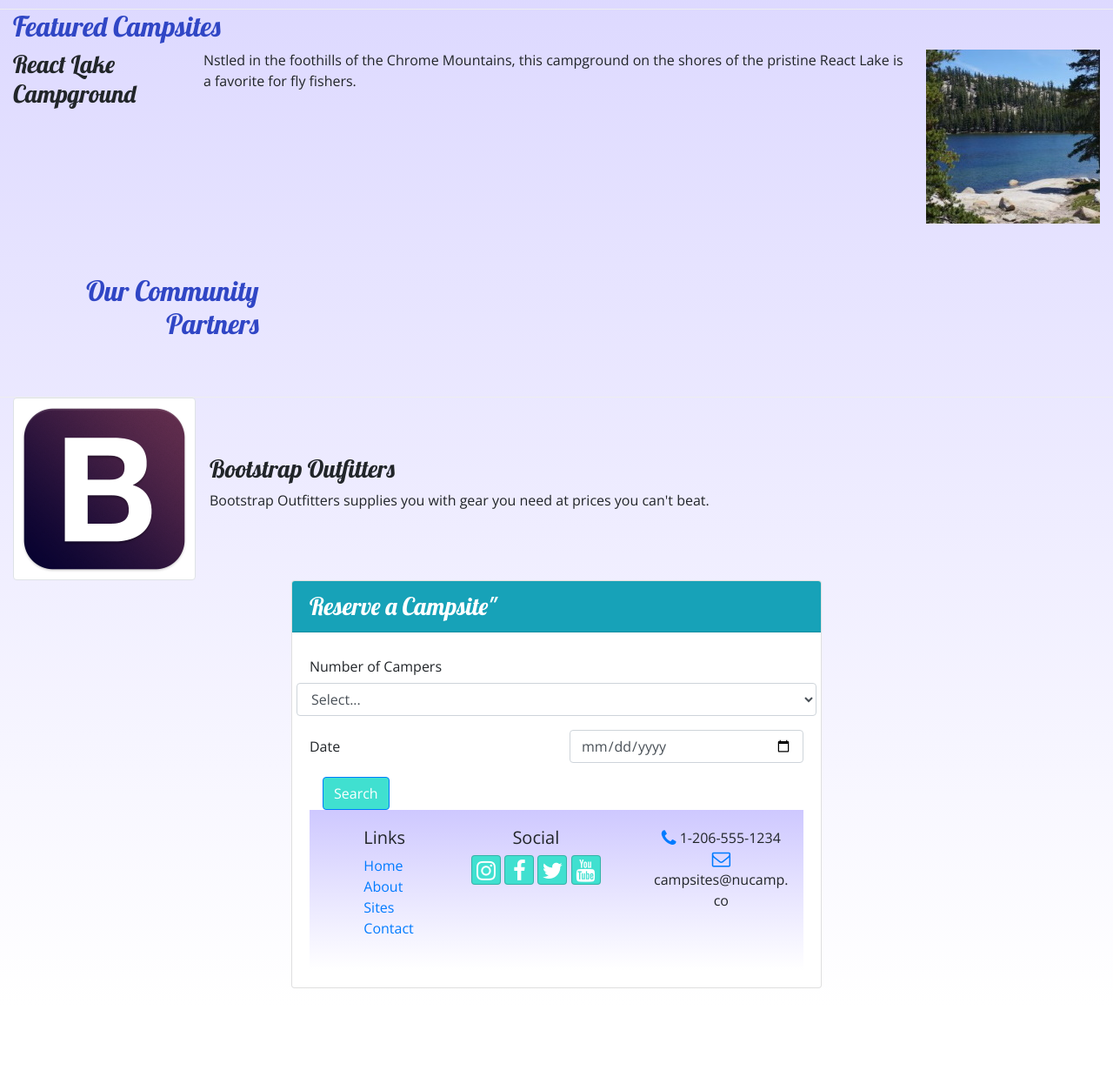
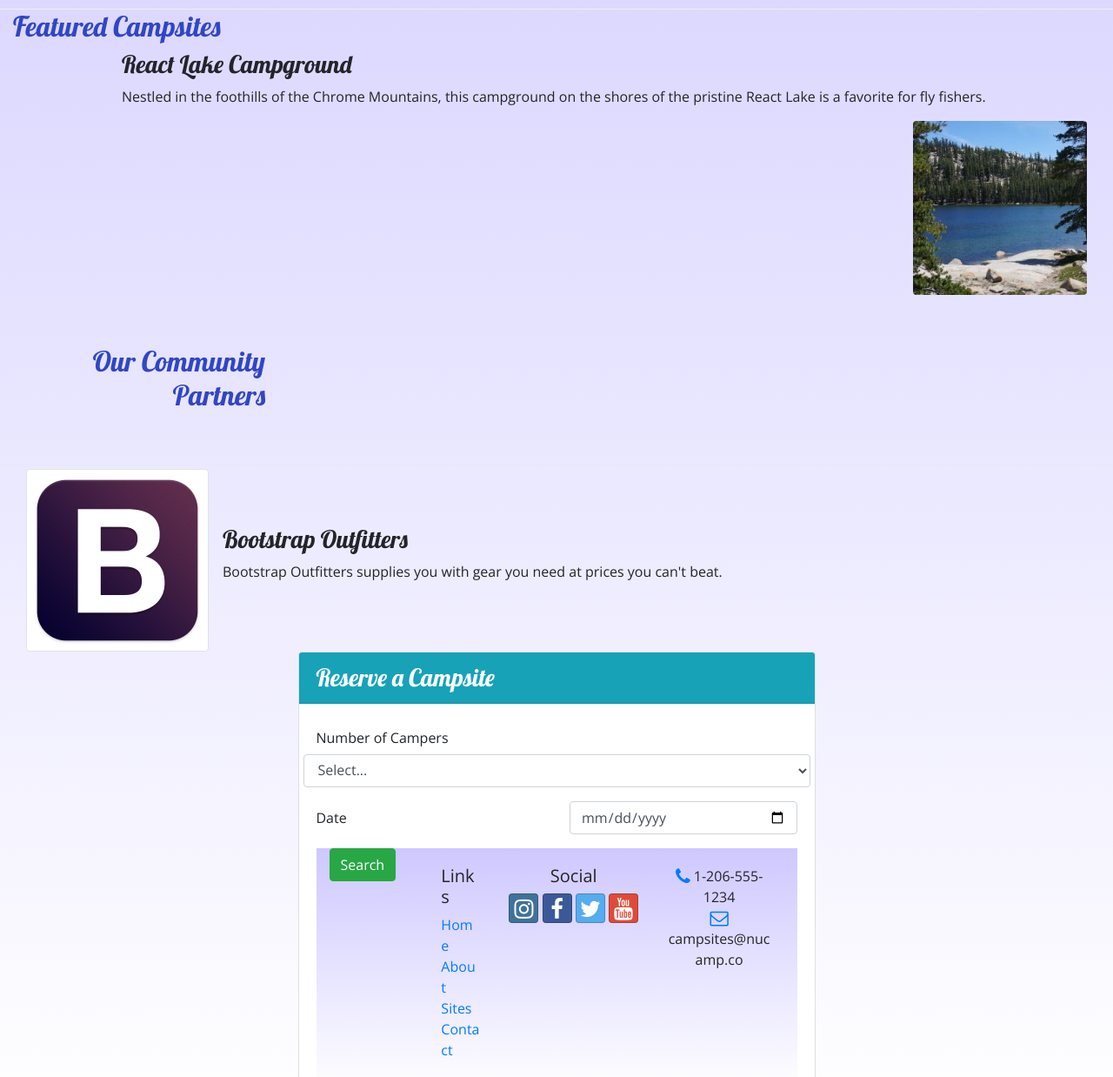
Before and after one commit to lalaloopsi213/Bootstrap, a website: page index.html in a window 1280 px wide. Shown: the part 740-1978 px from the top of the page at 87% size. Before the commit the page ends 1896 px from the top, so only its background shows below. Drawn offline with nearby package versions, Linux system fonts and the light colour scheme.

Commit message:
commit on main

```diff
--- a/css/styles.css
+++ b/css/styles.css
@@ -2,16 +2,14 @@ body {
     font-family: "Open Sans", sans-serif;
 }
 
-.btn {
+.btn-primary {
 
 
     color: #FFFFFF;
 
 
     background-color: turquoise
-
-
-    }
+}
 
 h1,
 h2,
@@ -27,7 +25,7 @@ header h2 {
     color: #CEC8FF;
 }
 
-.site-footer{
+.site-footer {
     background-image: linear-gradient(#CEC8FF, white);
     padding: 20px 0;
 }
--- a/index.html
+++ b/index.html
@@ -94,10 +94,13 @@
             <div class="media">
                 <div class=" media-body">
                 </div>
-                <h3 class="text-sm-left"> React Lake Campground</h3>
-                <p class="d-none d-sm-block">Nstled in the foothills of the Chrome Mountains, this campground
-                    on the shores of the pristine React Lake is a favorite for fly fishers.</p>
-                <img src="img/img/react-lake-thumb.jpg" class="d-flex ml-3 float-end" alt="react-lake-thumb" />
+
+                <div class="container">
+                    <h3> React Lake Campground</h3>
+                    <p class="d-none d-sm-block">
+                        Nestled in the foothills of the Chrome Mountains, this campground on the shores of the pristine
+                        React Lake is a favorite for fly fishers.</p>
+                    <img src="img/img/react-lake-thumb.jpg" class="rounded float-right" alt="react-lake-thumb" />
                 </div>
             </div>
 
@@ -114,7 +117,8 @@
 
             <div class="col">
                 <div class="media">
-                <img class="d-flex mr-3 img-thumbnail" src="img/img/bootstrap-thumb.png" alt="Bootstrap Outfitters" />
+                    <img class="d-flex mr-3 img-thumbnail" src="img/img/bootstrap-thumb.png"
+                        alt="Bootstrap Outfitters" />
                     <div class="media-body align-self-center">
                         <div class="media-body align-self-center"> </div>
                         <h3>Bootstrap Outfitters</h3>
@@ -128,11 +132,12 @@
                 <div class="row-row content">
                     <div class="col-sm-6 mx-auto">
                         <div class="card">
-                        <h3 class="card-header bg-info text-white">Reserve a Campsite"</h3>
+                            <h3 class="card-header bg-info text-white">Reserve a Campsite</h3>
                             <div class="card-body">
                                 <form id="reserveform">
                                     <div class="form-group row">
-                                    <label for="numCampers" class="col-sm-6 col-form-label">Number of Campers</label>
+                                        <label for="numCampers" class="col-sm-6 col-form-label">Number of
+                                            Campers</label>
                                         <select class="form-control" name="numCampers" id="numCampers">
                                             <option>Select...</option>
                                             <option value="1">1</option>
@@ -153,7 +158,7 @@
                                     </div>
                                     <div class="form-group-row">
                                         <div class="col">
-                                        <button type="submit" class="btn btn-primary">Search</button>
+                                            <button type="button" class="btn btn-success float-left">Search </button>
                                         </div>
                                     </div>
                                     <footer class="site-footer">
@@ -175,15 +180,16 @@
                                                         href="http://instagram.com/"><i class="fa fa-instagram"></i></a>
                                                     <a class="btn btn-social-icon btn-facebook"
                                                         href="http://facebook.com/"><i class="fa fa-facebook"></i></a>
-                                                <a class="btn btn-social-icon btn-twitter" href="http://twitter.com/"><i
-                                                        class="fa fa-twitter"></i></a>
-                                                <a class="btn btn-social-icon btn-google" href="http://youtube.com/"><i
-                                                        class="fa fa-youtube"></i></a>
+                                                    <a class="btn btn-social-icon btn-twitter"
+                                                        href="http://twitter.com/"><i class="fa fa-twitter"></i></a>
+                                                    <a class="btn btn-social-icon btn-google"
+                                                        href="http://youtube.com/"><i class="fa fa-youtube"></i></a>
                                                 </div>
 
                                                 <div class="col-sm-4 text-center">
                                                     <i class="fa fa-phone fa-lg text-primary"></i> 1-206-555-1234<br />
-                                                <i class="fa fa-envelope-o fa-lg text-primary"></i> campsites@nucamp.co
+                                                    <i class="fa fa-envelope-o fa-lg text-primary"></i>
+                                                    campsites@nucamp.co
                                                 </div>
                                             </div>
                                         </div>
```
Lines whose indentation alone changed are shown as unchanged.
